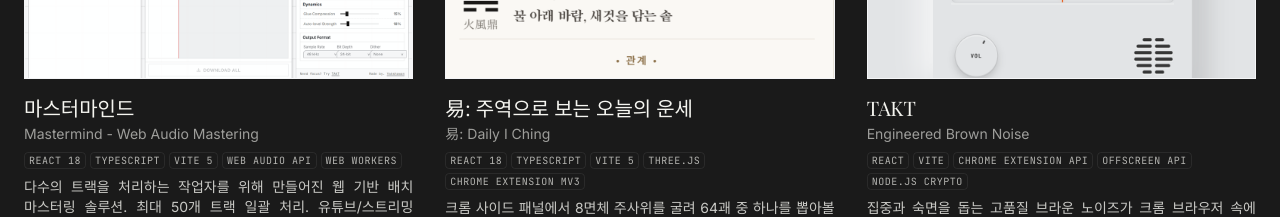
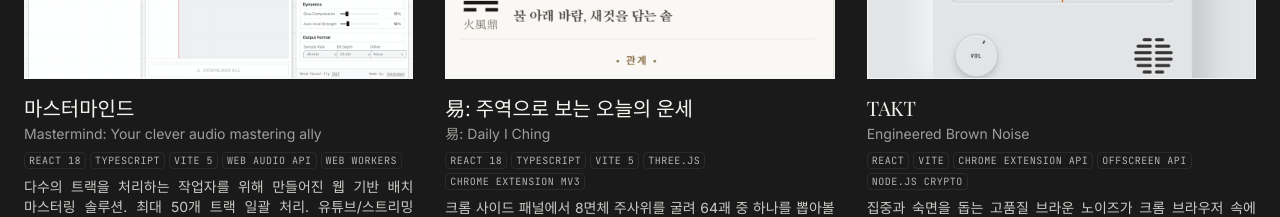
Before and after one commit to heavyrain39/portfolio, a Next.js app: page / in a window 1280 px wide. Shown: the part 1360-1577 px from the top of the page. Built offline with nearby package versions, Linux system fonts and the light colour scheme; a web font is replaced by a local one.

Commit message:
마스터마인드 텍스트 일부 수정

```diff
--- a/data/content.ts
+++ b/data/content.ts
@@ -33,7 +33,7 @@ export const projects: Project[] = [
     {
         id: "mstrmnd",
         title: "마스터마인드",
-        enTitle: "Mastermind - Web Audio Mastering",
+        enTitle: "Mastermind: Your clever audio mastering ally",
         lastUpdated: "2026-02-21",
         concept: "유튜브 음원을 위한 영리한 마스터링 도구.",
         description: "다수의 트랙을 처리하는 작업자를 위해 만들어진 웹 기반 배치 마스터링 솔루션. 최대 50개 트랙 일괄 처리. 유튜브/스트리밍 최적화 볼륨 세팅과 6개 프리셋, 커스텀 설정 가능. 프로페셔널한 사운드를 무료로, 빠르게 완성하자.",
```
